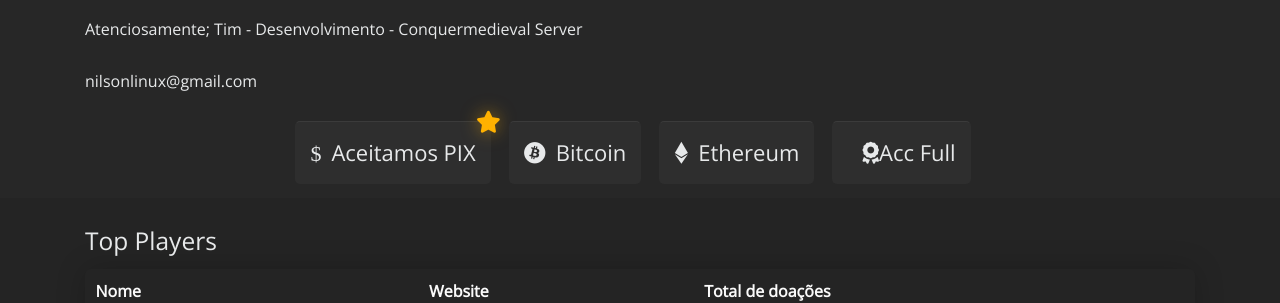
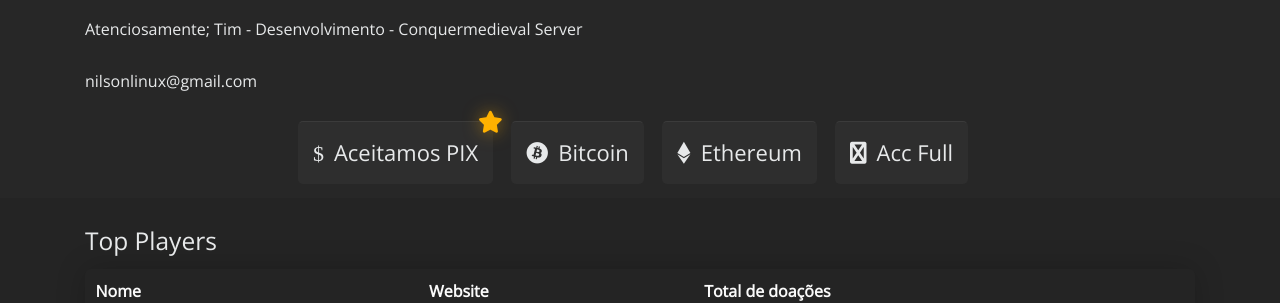
Before and after one commit to conquermedieval/conquermedieval.github.io, a Jekyll site: the page built from loja_online.html, in a window 1280 px wide. Shown: the part 822-1125 px from the top of the page. Built offline with Jekyll 4.4.1, drawn with Linux system fonts in a browser that asks for light colours.

Commit message:
Update loja_online.html

```diff
--- a/loja_online.html
+++ b/loja_online.html
@@ -32,7 +32,7 @@
                 <i class="fa-brands fa-ethereum"></i>Ethereum
             </a>
             <a class="btn" role="button" href="#" data-toggle="modal" data-target="#accfull-modal">
-                <i class="fa-solid fa-award"></i>Acc Full
+                <i class="fa-brands fa-award"></i>Acc Full
             </a>
         </div>
 
```
